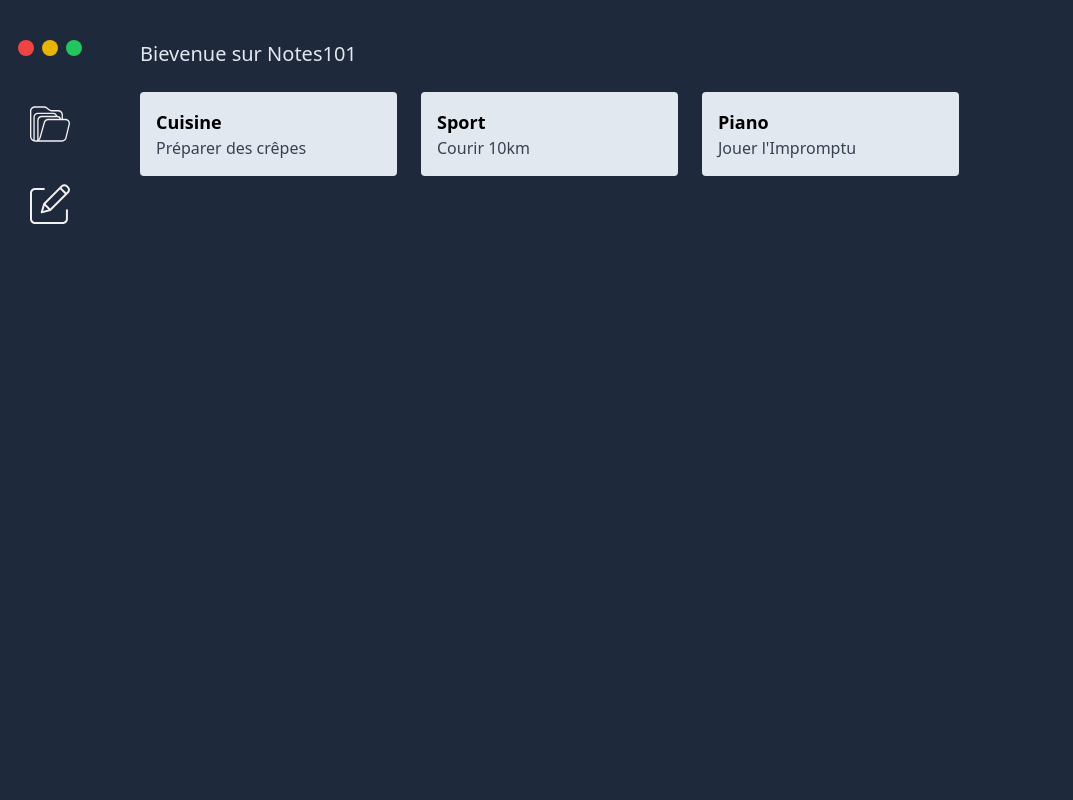
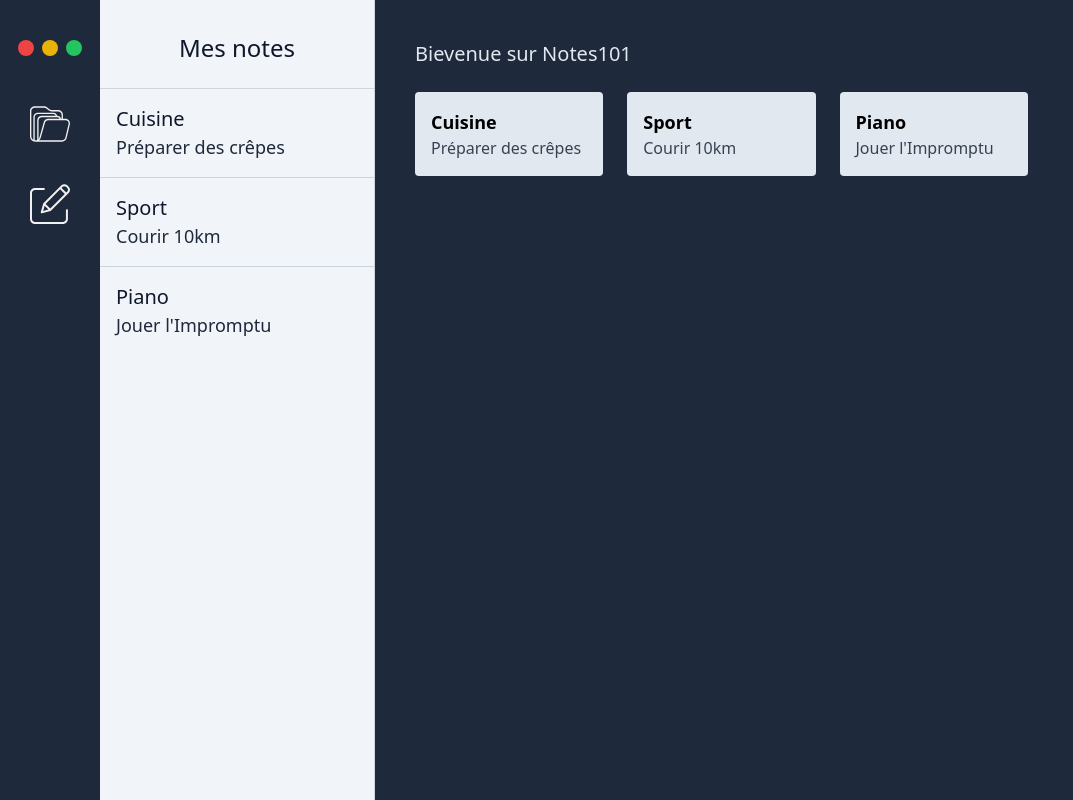
Before and after one commit to newdev-creator/react-note-app, a React (Vite) app: page / in a window 1280 px wide. Shown: the whole page, without its empty margins (0-1073 px from the left). Built offline with nearby package versions, Linux system fonts and the light colour scheme.

Commit message:
FEAT: sidenotes

```diff
--- a/src/App.jsx
+++ b/src/App.jsx
@@ -2,6 +2,7 @@
 import { getNotesFromAPI } from "./features/notes";
 import NotesList from "./components/NotesList";
 import Sidebar from "./components/Sidebar";
+import SideNotes from "./components/SideNotes";
 
 function App() {
   const dispatch = useDispatch();
@@ -15,6 +16,7 @@
   return (
     <div className="bg-slate-800 min-h-screen flex">
       <Sidebar />
+      <SideNotes />
       <NotesList />
     </div>
   );
--- /dev/null
+++ b/src/components/SideNotes.jsx
@@ -0,0 +1,23 @@
+import React from "react";
+import { useSelector } from "react-redux";
+
+export default function SideNotes() {
+  const notes = useSelector((state) => state.notes);
+
+  return (
+    <aside className="shrink-0 bg-slate-100 text-slate-900 w-[275px] flex flex-col items-center pt-2 border-r border-gray-300">
+      <p className="w-full text-center py-6 px-4 text-2xl text-slate-800font-semibold border-b border-gray-300">
+        Mes notes
+      </p>
+      <ul className="w-full divide-y divide-slate-300">
+        {notes.list &&
+          notes.list.map((note) => (
+            <li className="relative p-4 hover:bg-slate-200 cursor-pointer">
+              <p className="text-xl text-slate-900">{note.title}</p>
+              <p className="text-lg text-slate-800">{note.subtitle}</p>
+            </li>
+          ))}
+      </ul>
+    </aside>
+  );
+}
```
